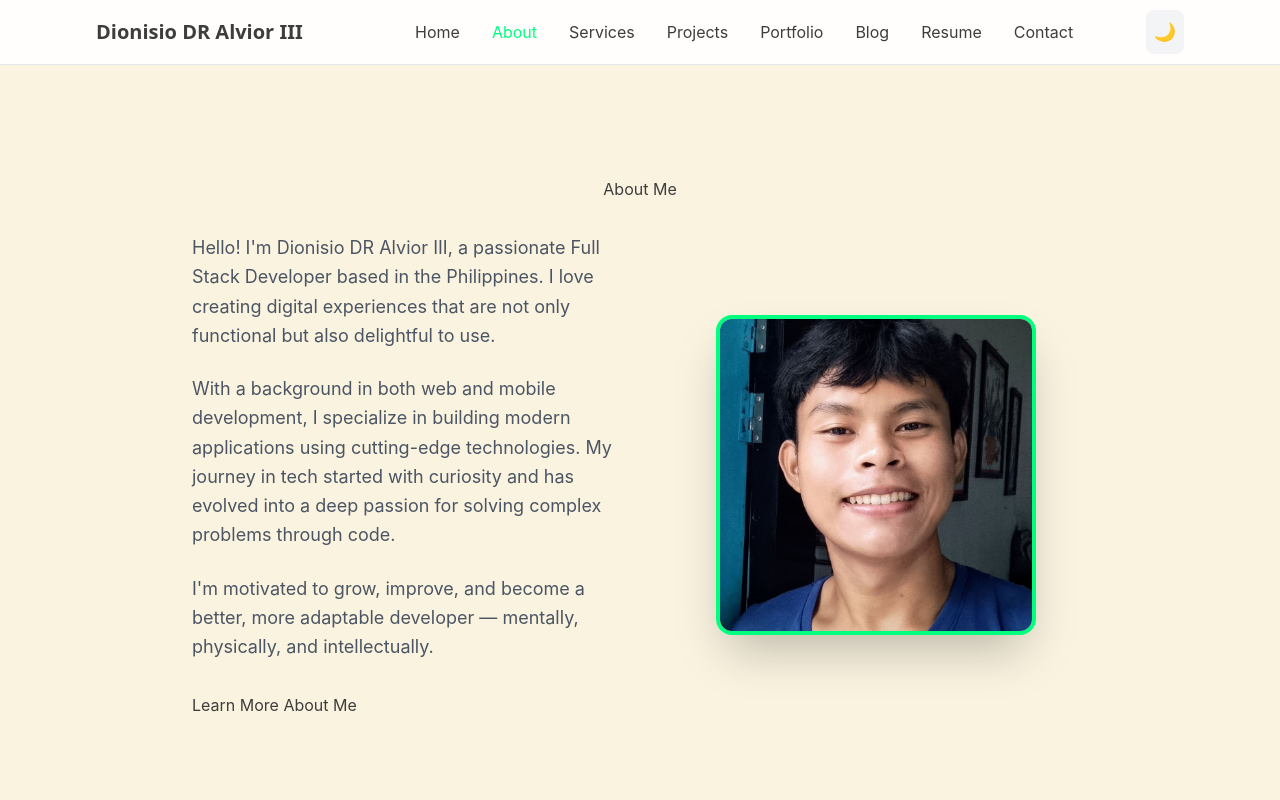
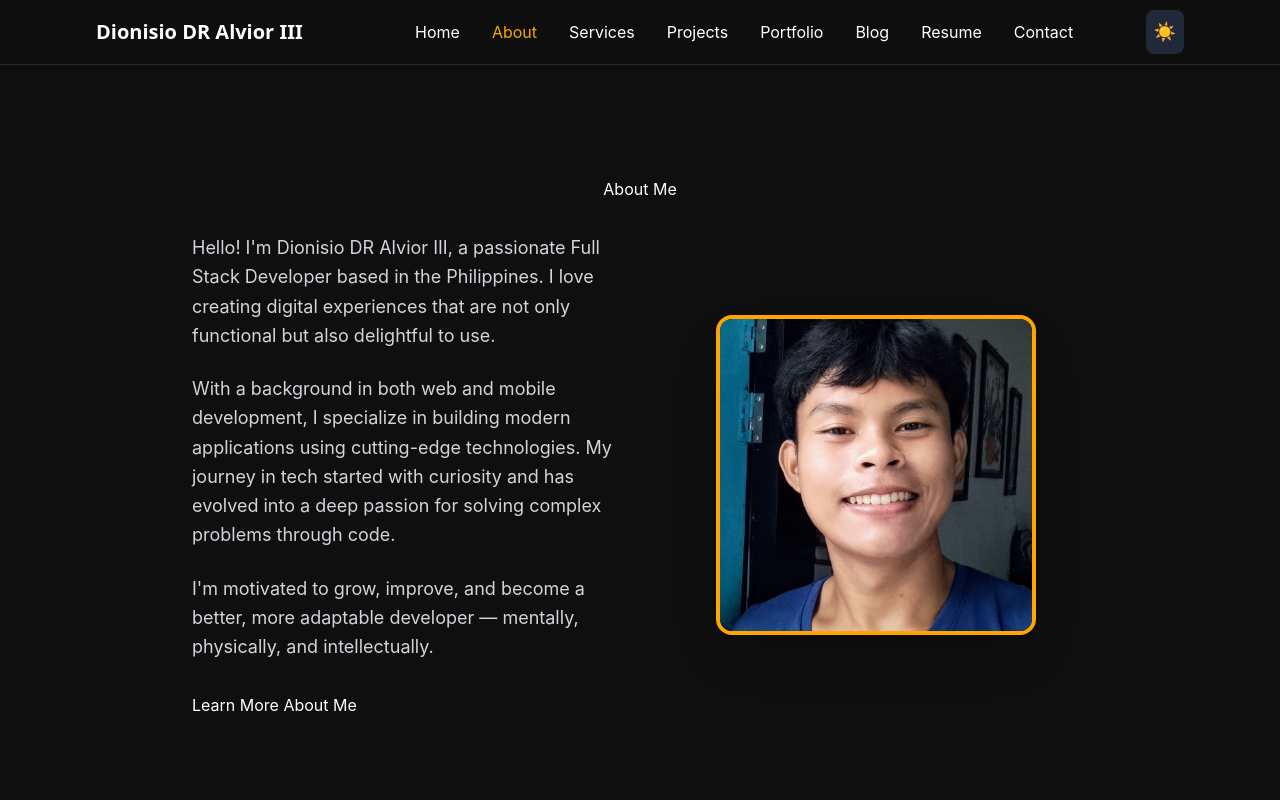
Before and after one commit to property360-2/portfolio-v3.2, a plain HTML site: page about.html in a window 1280 px wide. Shown: the top 800 px of the page. Drawn offline with nearby package versions, Linux system fonts and the light colour scheme.

Commit message:
feat: Set portfolio to start in dark mode by default
- Updated theme.js to default to dark mode when no preference is saved
- Added 'dark' class to html element in all HTML files
- Site now starts with dark retro theme for better visual appeal
- Theme toggle functionality remains fully functional
- Users can still switch to light mode and their preference is saved

```diff
--- a/about.html
+++ b/about.html
@@ -1,5 +1,5 @@
 <!DOCTYPE html>
-<html lang="en" class="scroll-smooth">
+<html lang="en" class="scroll-smooth dark">
 <head>
   <meta charset="UTF-8">
   <meta name="viewport" content="width=device-width, initial-scale=1.0">
--- a/js/theme.js
+++ b/js/theme.js
@@ -4,14 +4,15 @@ document.addEventListener('DOMContentLoaded', function () {
   const themeIcon = document.getElementById('theme-icon');
   const html = document.documentElement;
 
-  // Load theme from localStorage
+  // Load theme from localStorage, default to dark mode
   const savedTheme = localStorage.getItem('theme');
-  if (savedTheme === 'dark') {
+  if (savedTheme === 'light') {
+    html.classList.remove('dark');
+    themeIcon.textContent = '🌙';
+  } else {
+    // Default to dark mode (when savedTheme is 'dark' or null)
     html.classList.add('dark');
     themeIcon.textContent = '☀️';
-  } else if (savedTheme === 'light') {
-    html.classList.remove('dark');
-    themeIcon.textContent = '🌙';
   }
 
   // Theme toggle functionality
```
Also changed, not shown: blog.html (+1 -1 lines), contact.html (+1 -1 lines), index.html (+1 -1 lines), portfolio.html (+1 -1 lines), projects.html (+1 -1 lines), resume.html (+1 -1 lines), services.html (+1 -1 lines).
